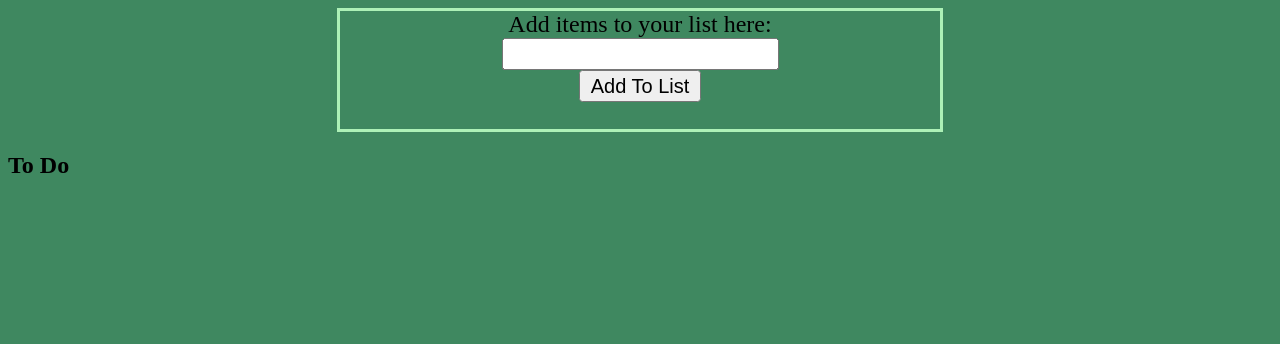
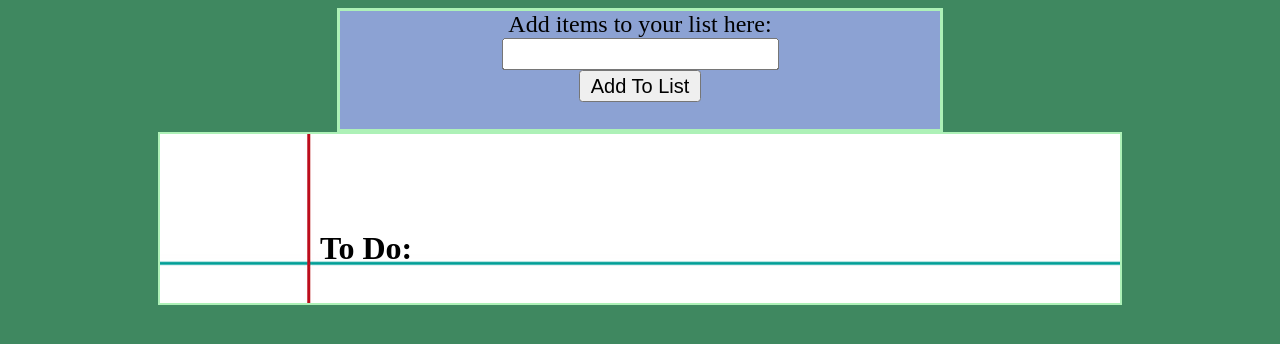
Before and after one commit to Wesli-S/ToDoList, a plain HTML site: page index.html in a window 1280 px wide. Drawn offline with Linux system fonts and the light colour scheme.

Commit message:
Added ToDo list background and formatted text

```diff
--- a/index.html
+++ b/index.html
@@ -1,5 +1,6 @@
 <!DOCTYPE html>
 <html lang="en">
+
 <head>
     <meta charset="UTF-8">
     <meta name="viewport" content="width=device-width, initial-scale=1.0">
@@ -7,6 +8,7 @@
     <script src="js/main.js" defer></script>
     <link rel="stylesheet" href="style.css">
 </head>
+
 <body>
     <main>
         Add items to your list here:
@@ -15,10 +17,12 @@
         <button type="button" id="add-button">Add To List</button>
         <br><br>
     </main>
-    <h2>To Do</h2>
-    <br><br>
-    <div id="display"> <!--Added list items will be put here-->
-
+    <div id="list-background">
+        <div id="list">
+            <h1>To Do:</h1>
+            <br><br>
+            <div id="display"> <!--Added list items will be put here--></div>
     </div>
 </body>
+
 </html>
--- a/style.css
+++ b/style.css
@@ -1,5 +1,7 @@
 body{
     background-color: rgb(63, 136, 96);
+    padding-left: 150px;
+    padding-right: 150px;
 }
 
 main{
@@ -12,18 +14,29 @@ main{
     text-align: center;
     border: 2px solid rgb(173, 241, 183);
     zoom: 150%;
+    background-color: rgb(140, 162, 211);
 }
 
-#h2 {
-    margin-left: 175px;
-    margin-right: auto;
+h1 {
+    margin-left: 160px;
+    margin-bottom: 0px;
+    padding-top: 75px;
 }
+
+#list-background > div{
+    border: 2px solid rgb(173, 241, 183);
+    background-image: url(NotebookPaper.jpg);
+}
+
 
 #display > div {
     list-style-type: circle;
     width: 25%;
+    margin-top: 13px;
+    margin-left: 90px;
+    zoom: 150%;
 }
 
 .finished {
-    background-color: rgb(206, 255, 165);
+    background-color: rgb(126, 255, 20);
 }
```
